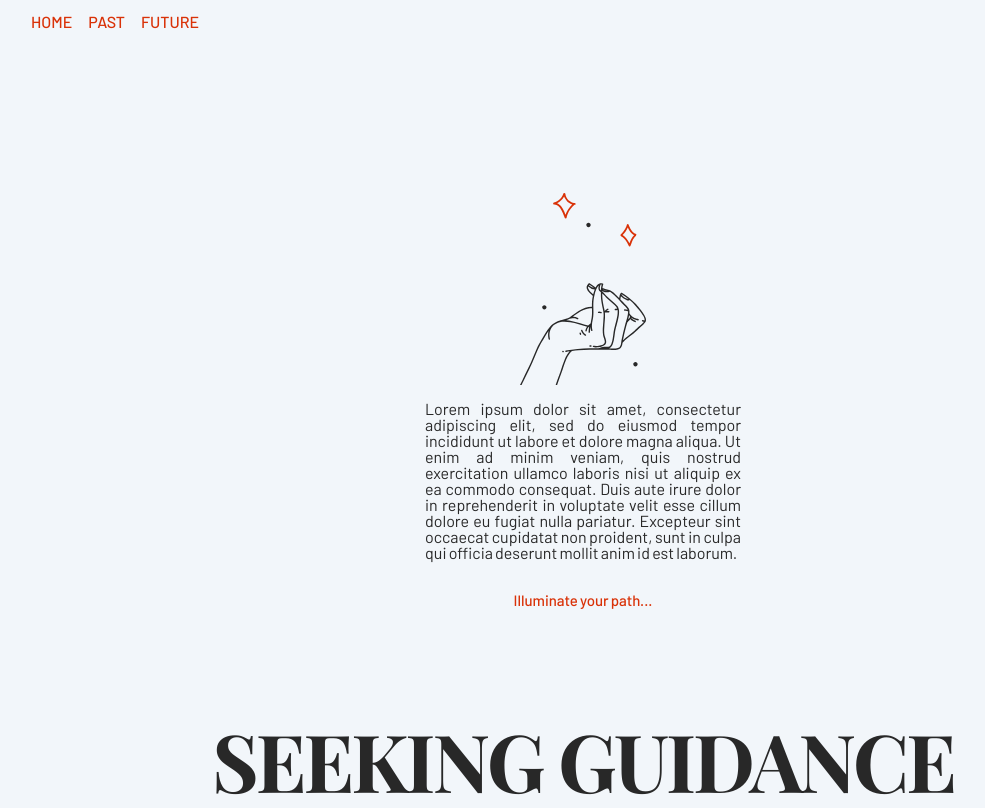
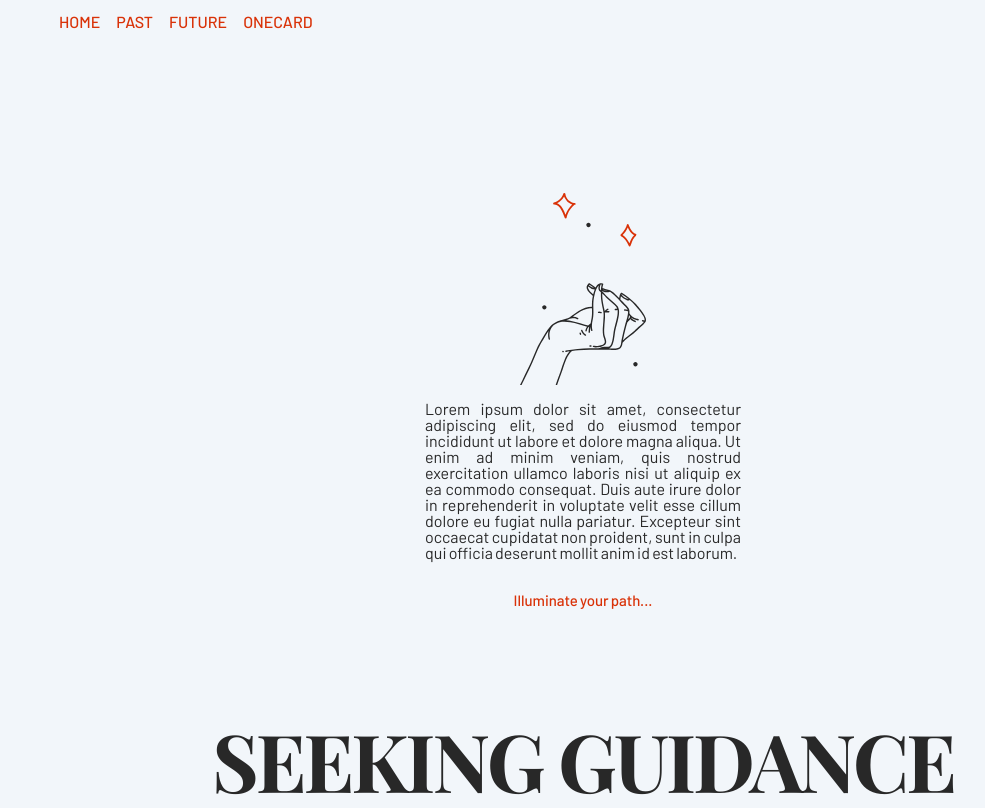
Before and after one commit to ronniekram/seeking-guidance, a React (Create React App) app in the folder client/: page / in a window 1280 px wide. Shown: the whole page, without its empty margins (57-1042 px from the left). Built offline with nearby package versions, Linux system fonts and the light colour scheme; no server answers.

Commit message:
adding nav link for single card draw

```diff
--- a/client/src/assets/styles/app.module.scss
+++ b/client/src/assets/styles/app.module.scss
@@ -13,7 +13,7 @@
 
   .nav {
     position: absolute;
-    left: 3rem;
+    left: 4.5rem;
     // padding: 2rem;
     padding: 0 0 0 1rem;
 
--- /dev/null
+++ b/client/src/assets/styles/cards/single.module.scss
@@ -0,0 +1 @@
+@import '../globals';
--- a/client/src/assets/styles/layout/nav.module.scss
+++ b/client/src/assets/styles/layout/nav.module.scss
@@ -1,12 +1,12 @@
 @import '../globals';
 
 .container {
-  width: 20%;
+  width: 25%;
   display: flex;
   flex-flow: row nowrap;
   align-content: center;
   align-items: center;
-  padding: .25rem .5rem;
+  padding: .25rem .75rem;
   justify-content: space-evenly;
   color: $secondary;
 
--- a/client/src/components/App.js
+++ b/client/src/components/App.js
@@ -7,6 +7,7 @@ import Landing from './layout/Landing';
 import Draws from './draws/Draws';
 import Draw from './draws/Draw';
 import DrawForm from './draws/DrawForm';
+import Single from './cards/Single';
 
 import { getCards } from '../redux/actions/card';
 import { getDraws } from '../redux/actions/draw';
@@ -38,6 +39,7 @@ const App = () => {
             <Route exact path="/draws/new" component={DrawForm} />
             <Route exact path="/draws" component={Draws} />
             <Route path="/draws/:id" component={Draw} />
+            <Route path="/card" component={Single} />
           </Switch>
 
           <div className={styles.title}>
--- a/client/src/components/cards/Single.js
+++ b/client/src/components/cards/Single.js
@@ -3,7 +3,7 @@ import React from 'react';
 const Single = () => {
   return (
     <div>
-
+      ONE CARD DRAW
     </div>
   );
 };
--- a/client/src/components/layout/Nav.js
+++ b/client/src/components/layout/Nav.js
@@ -25,6 +25,11 @@ const Nav = () => {
         FUTURE
       </NavLink>
 
+      <NavLink to="/card" className={styles.link}>
+        {/* <img src={plus} alt="Add Icon" />  */}
+        ONECARD
+      </NavLink>
+
     </nav>
   );
 };
```
